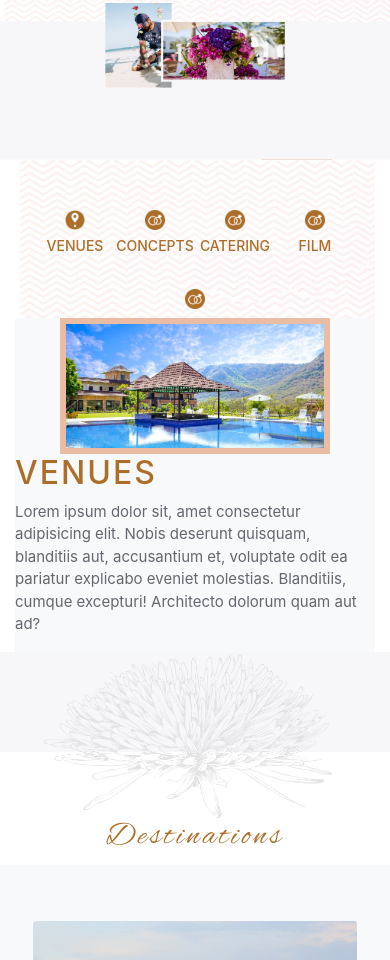
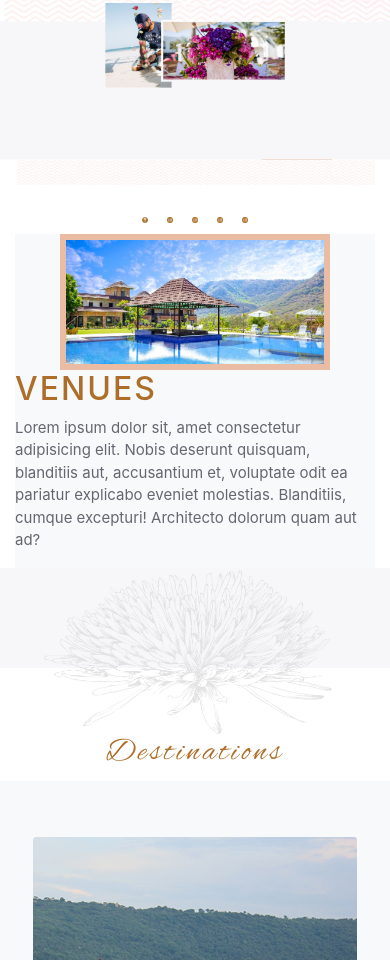
Before and after one commit to shipra-kushwaha/wedding.github.io, a plain HTML site: page index.html in a window 390 px wide. Shown: the part 2848-3808 px from the top of the page. Drawn offline with Linux system fonts and the light colour scheme.

Commit message:
Update style.css

```diff
--- a/css/style.css
+++ b/css/style.css
@@ -172,8 +172,10 @@ background-size: cover;
 
 @media(max-width:500px){
 .tab2 .nav-tabs li{
-    width:80px!important;
-    height:80px!important;
+    width:25px!important;
+    height:25px!important;
+    padding:0;
+    margin:0;
 }
 
 
```
